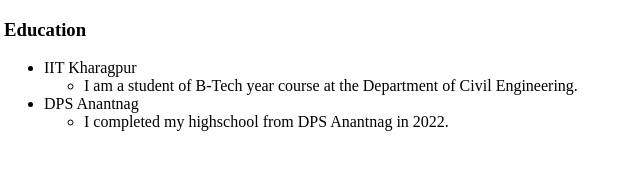
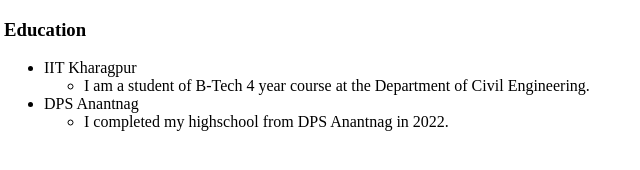
Before and after one commit to MakrooOwais/CV_HTML, a plain HTML site: page education.html in a window 1280 px wide. Shown: the full height of the page, 4-644 px from the left. Drawn offline with Linux system fonts and the light colour scheme.

Commit message:
Corrected the typo (4 year)

```diff
--- a/education.html
+++ b/education.html
@@ -12,7 +12,7 @@
       <li>IIT Kharagpur</li>
       <ul>
         <li>
-          I am a student of B-Tech year course at the Department of Civil
+          I am a student of B-Tech 4 year course at the Department of Civil
           Engineering.
         </li>
       </ul>
```
